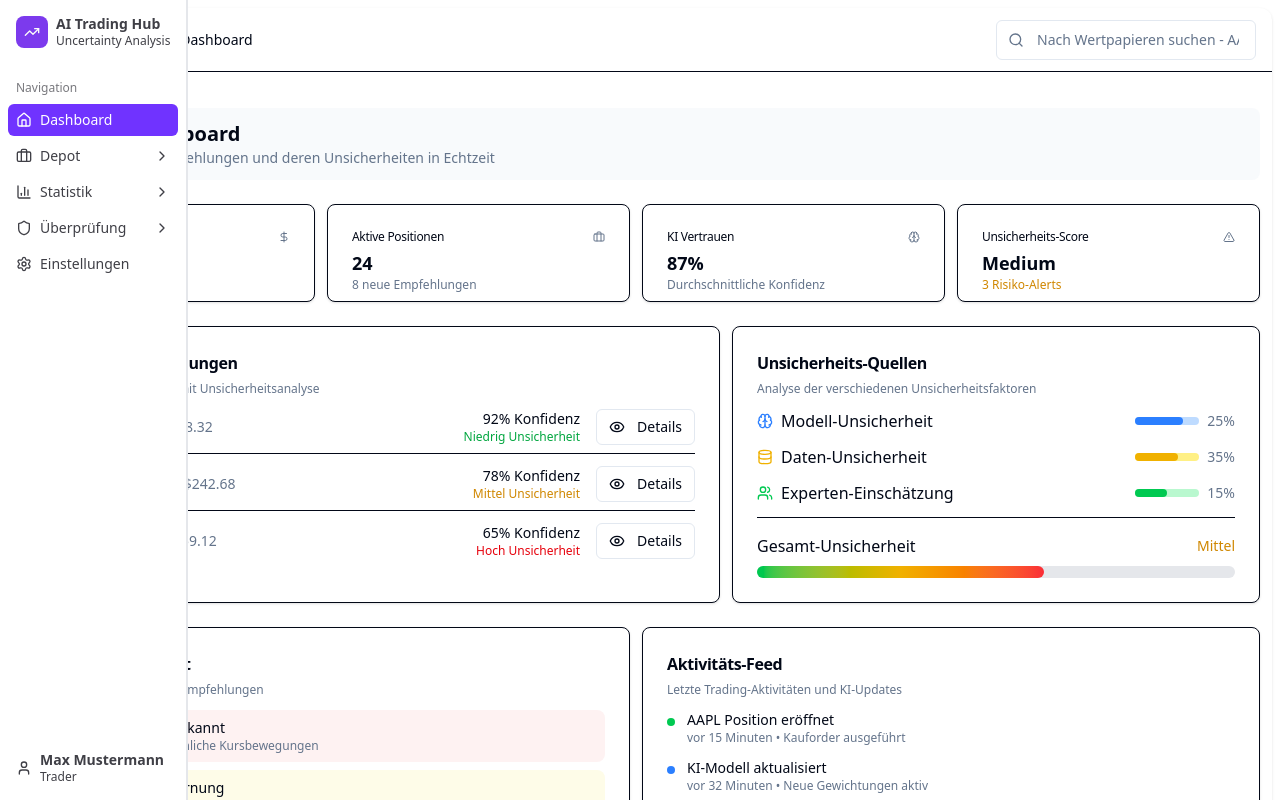
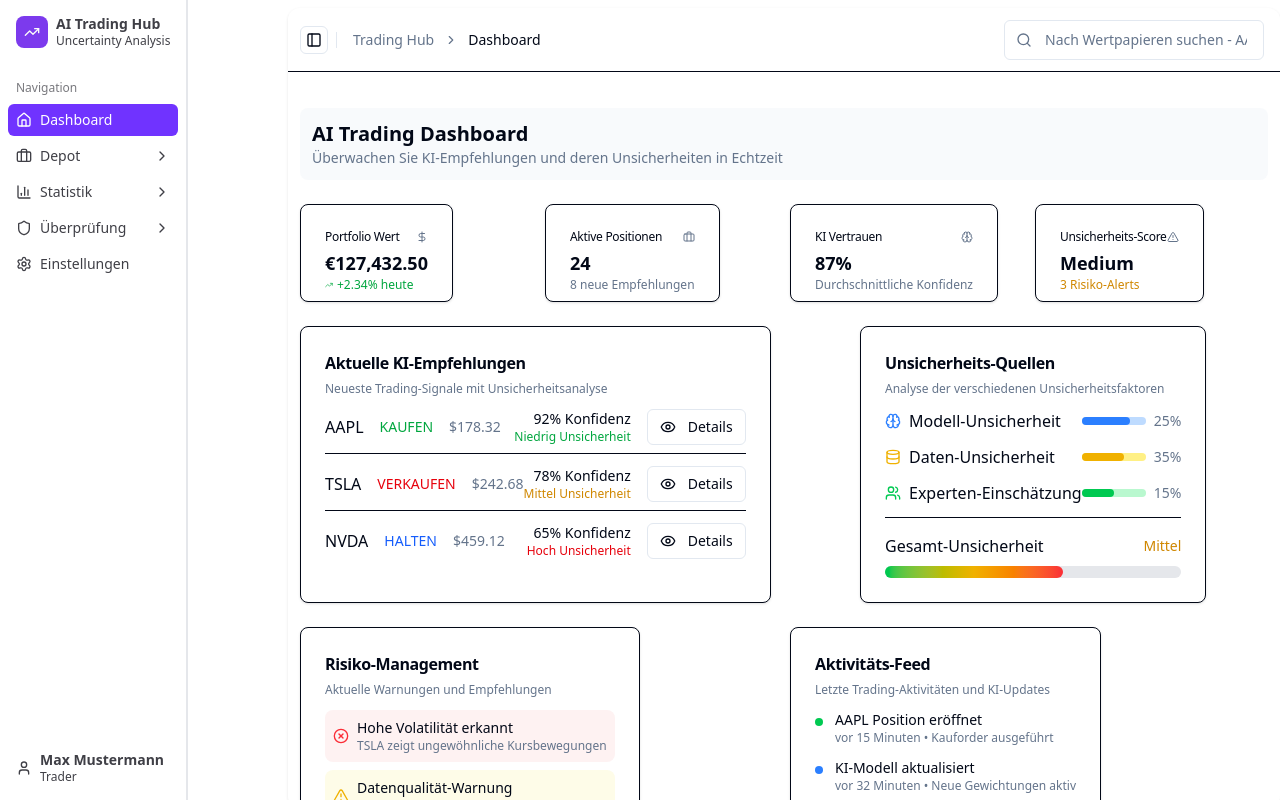
Before and after one commit to Sascha001/test, a Next.js app: page / in a window 1280 px wide. Shown: the top 800 px of the page. Built offline with nearby package versions, Linux system fonts and the light colour scheme.

Commit message:
Revert "Fix sidebar layout to respect collapsed sidebar width and restore dashboard spacing"
This reverts commit 7c988f357c6c6a199112b58fb4b1477d87733765.

```diff
--- a/src/app/globals.css
+++ b/src/app/globals.css
@@ -149,42 +149,52 @@ body {
   align-self: flex-start;
 }
 
-/* Grid layouts should fill available space properly */
+/* Grid layouts should align to left and expand rightward */
 .dashboard-content .grid {
   display: grid;
   width: 100%;
   max-width: 100%;
-  box-sizing: border-box;
+  justify-content: start;
+  justify-items: start;
 }
 
-/* Ensure grid items fill their containers properly */
-.dashboard-content .grid > * {
-  width: 100%;
-  max-width: 100%;
-  box-sizing: border-box;
+/* Force sidebar content to adjust from left side */
+.group\/sidebar-wrapper {
+  position: fixed !important;
+  left: 0 !important;
+  top: 0 !important;
+  width: 100vw !important;
+  height: 100vh !important;
+  display: flex !important;
 }
 
-/* Override default SidebarInset behavior for proper left-side adjustment */
-[data-sidebar="inset"] {
-  margin-left: 0 !important;
-  transition: margin-left 0.2s ease-in-out, width 0.2s ease-in-out !important;
+/* Main content area - positioned relative to sidebar */
+main {
+  position: absolute !important;
+  left: 0 !important;
+  top: 0 !important;
+  height: 100vh !important;
+  width: 100vw !important;
+  transition: left 0.2s ease-in-out, width 0.2s ease-in-out !important;
+  overflow-x: hidden !important;
 }
 
-/* Adjust SidebarInset positioning based on sidebar state */
-.peer[data-state="expanded"] ~ [data-sidebar="inset"] {
-  margin-left: var(--sidebar-width) !important;
+/* When sidebar is expanded */
+.peer[data-state="expanded"] ~ main {
+  left: var(--sidebar-width) !important;
   width: calc(100vw - var(--sidebar-width)) !important;
 }
 
-.peer[data-state="collapsed"] ~ [data-sidebar="inset"] {
-  margin-left: var(--sidebar-width-icon) !important;
+/* When sidebar is collapsed to icons */
+.peer[data-state="collapsed"] ~ main {
+  left: var(--sidebar-width-icon) !important;
   width: calc(100vw - var(--sidebar-width-icon)) !important;
 }
 
 /* Ensure proper responsive behavior for different screen sizes */
 @media (max-width: 768px) {
-  [data-sidebar="inset"] {
-    margin-left: 0 !important;
+  main {
+    left: 0 !important;
     width: 100vw !important;
   }
 
@@ -215,24 +225,12 @@ body {
   box-sizing: border-box;
 }
 
-/* Cards and rounded elements - fill available space */
+/* Cards and rounded elements - strict width control */
 .dashboard-content .card,
 .dashboard-content .rounded-xl {
   width: 100%;
   max-width: 100%;
   box-sizing: border-box;
-  flex: 1;
-}
-
-/* Specific fixes for grid layouts with cards */
-.dashboard-content .grid.gap-3,
-.dashboard-content .grid[class*="grid-cols"] {
-  gap: 0.75rem;
-}
-
-.dashboard-content .grid[class*="grid-cols"] > * {
-  min-width: 0;
-  flex: 1;
 }
 
 /* Header and main content sections */
```
